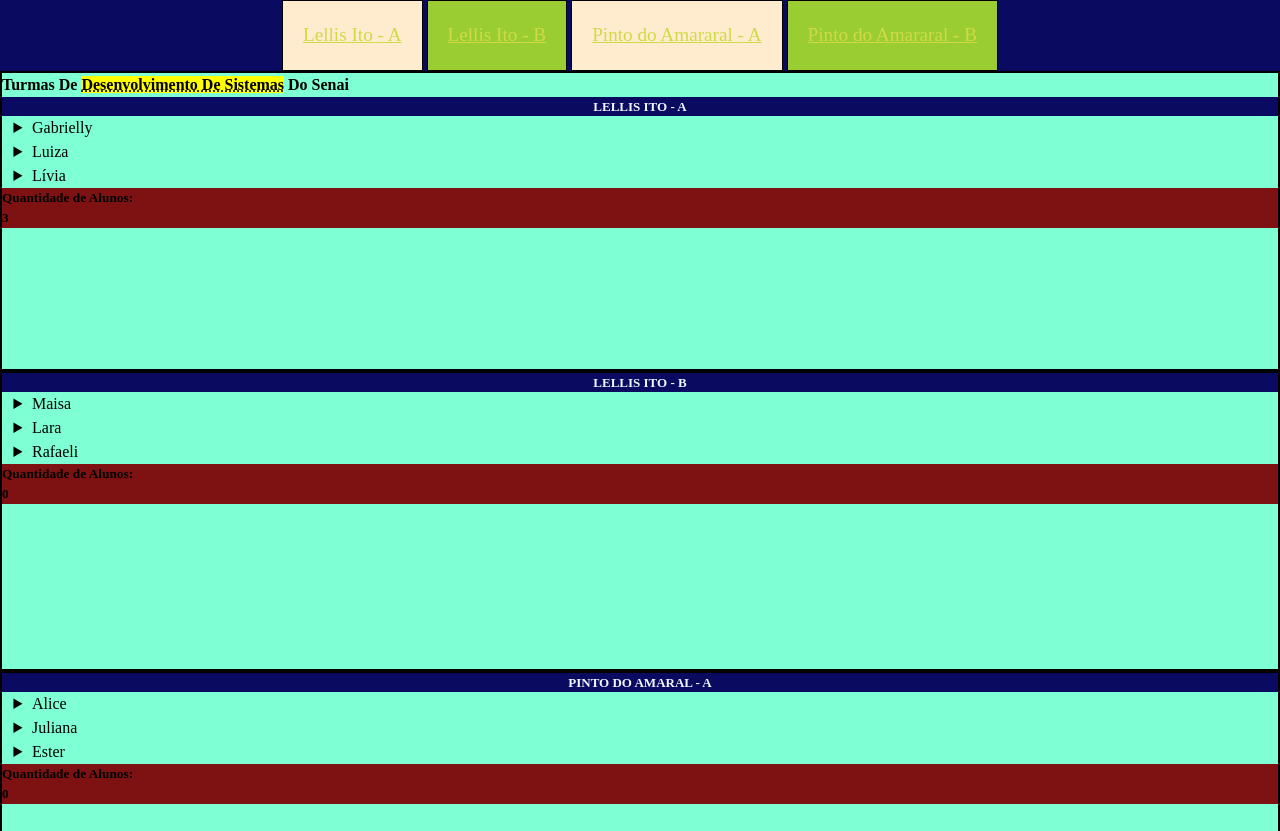
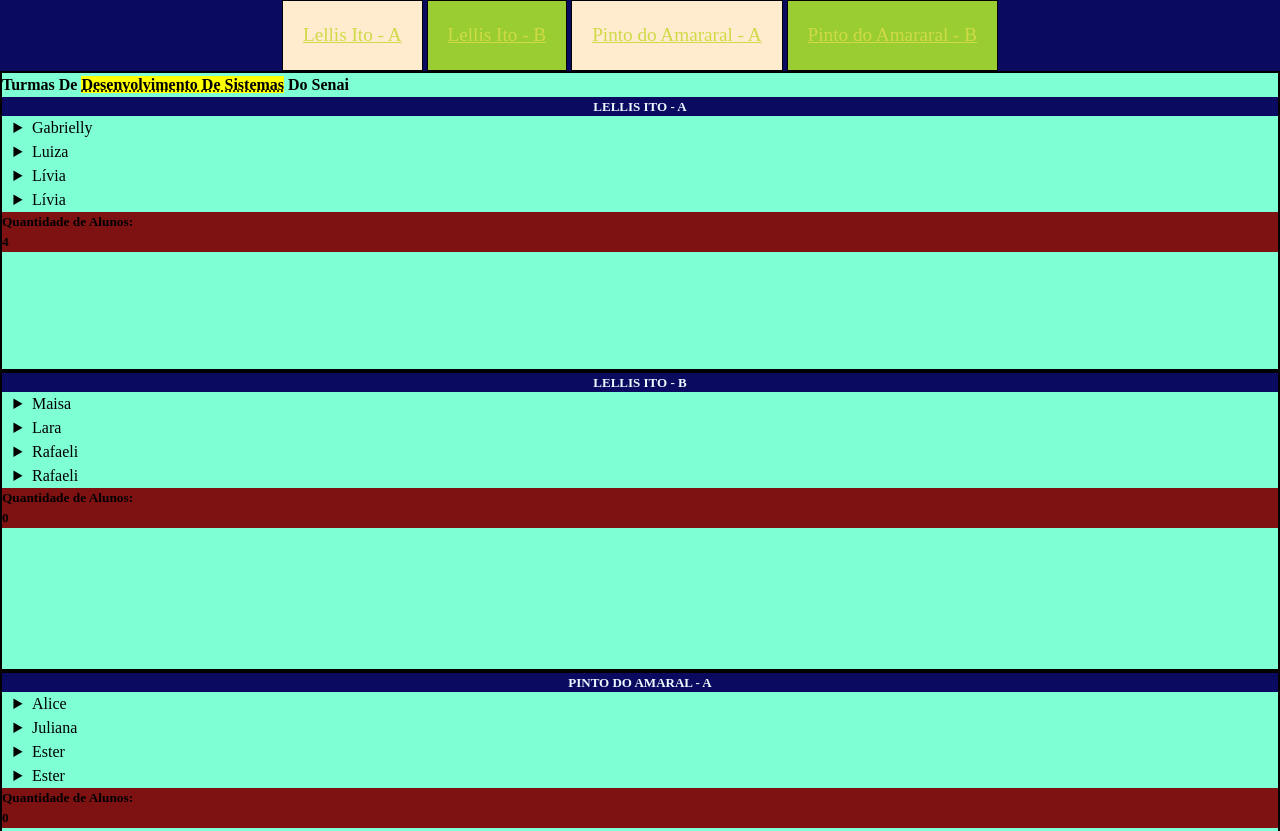
Before and after one commit to luiza-z/GestaoTurmas, a plain HTML site: page index.html in a window 1280 px wide. Shown: the top 831 px of the page. Drawn offline with Linux system fonts and the light colour scheme.

Commit message:
atualização de  conteúdo

```diff
--- a/index.html
+++ b/index.html
@@ -39,6 +39,7 @@
                         <li>Gabrielly</li>
                         <li>Luiza</li>
                         <li>Lívia</li>
+                        <li>Lívia</li>
                     </ul>
                 </div>
                 <footer>
@@ -58,6 +59,7 @@
                         <li>Maisa</li>
                         <li>Lara</li>
                         <li>Rafaeli</li>
+                        <li>Rafaeli</li>
                     </ul>
                 </div>
                 <footer>
@@ -76,6 +78,7 @@
                     <ul class="lista-alunos amaral" id="alunosAmaralA">
                         <li>Alice</li>
                         <li>Juliana</li>
+                        <li>Ester</li>
                         <li>Ester</li>
                     </ul>
                 </div>
```
